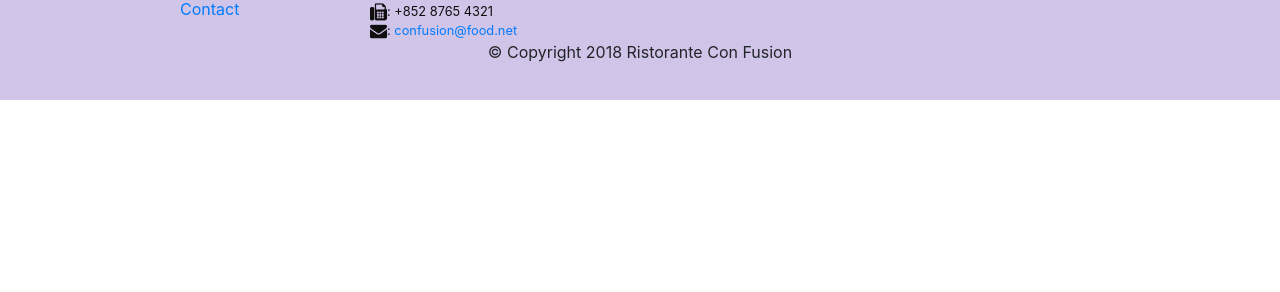
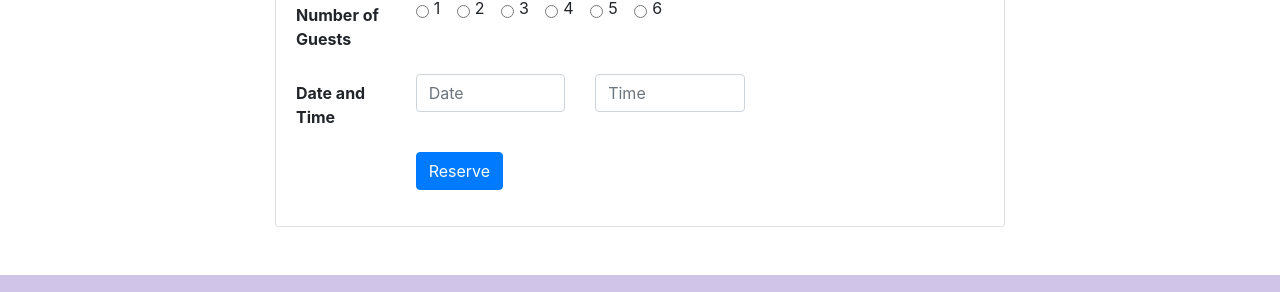
Before and after one commit to thuong2901/bootstrap-4, a website: page index.html in a window 1280 px wide. Shown: the part 1661-1953 px from the top of the page. Before the commit the page ends 1761 px from the top, so only its background shows below. Drawn offline with nearby package versions, Linux system fonts and the light colour scheme.

Commit message:
assignment 2

```diff
--- a/index.html
+++ b/index.html
@@ -40,8 +40,11 @@
                     <h1>Ristorante con Fusion</h1>
                     <p>We take inspiration from the World's best cuisines, and create a unique fusion experience. Our lipsmacking creations will tickle your culinary senses!</p>
                 </div>
+                <div class="col-12 col-sm-3 align-self-center">
+                    <img src="img/logo.png" class="img-fluid">
+                </div>
                 <div class="col-12 col-sm align-self-center">
-                    <img src="img/logo.png" class="img-fluid">
+                    <a href="#reservation-form" class="btn btn-sm btn-block btn-warning" role="button">Reserve Table</a>
                 </div>
             </div>
         </div>
@@ -70,8 +73,13 @@
                 <h3>This Month's Promotions</h3>
             </div>
             <div class="col col-sm order-sm-last col-md">
-                <h2>Weekend Grand Buffet</h2>
-                <p>Featuring mouthwatering combinations with a choice of five different salads, six enticing appetizers, six main entrees and five choicest desserts. Free flowing bubbly and soft drinks. All for just $19.99 per person </p>
+                <div class="media">
+                    <div class="media-body">
+                        <h2 class="mt-0">Weekend Grand Buffet <span class="badge badge-danger">NEW</span></h2>
+                        <p>Featuring mouthwatering combinations with a choice of five different salads, six enticing appetizers, six main entrees and five choicest desserts. Free flowing bubbly and soft drinks. All for just $19.99 per person </p>
+                    </div>
+                    <img class="d-flex mr-3 img-thumbnail align-self-center" src="img/buffet.png" alt="buffet">
+                </div>
             </div>
         </div>
 
@@ -87,6 +95,62 @@
                         <h2 class="mt-0">Alberto Somayya</h2>
                         <h4>Executive Chef</h4>
                         <p class="d-none d-sm-block">Award winning three-star Michelin chef with wide International experience having worked closely with whos-who in the culinary world, he specializes in creating mouthwatering Indo-Italian fusion experiences. </p>
+                    </div>
+                </div>
+            </div>
+        </div>
+        <div class="row align-items-center" id="reservation-form">
+            <div class="col-12 col-sm-8 offset-2">
+                <div class="card mt-5 mb-5">
+                    <h4 class="card-header reservation-card-header bg-primary text-white">Reserve a Table</h4>
+                    <div class="card-body">
+                        <form>
+                            <div class="form-group row">
+                                <dt for="GuestsNum" class="col-md-2 col-form-label">Number of Guests</dt>
+                                <div class="col-md-10">
+                                    <div class="form-check form-check-inline">
+                                        <input class="form-check-input" type="radio" id="opt1" name="opt" value="opt1">
+                                        <label for="opt1">1</label>
+                                    </div>
+                                    <div class="form-check form-check-inline">
+                                        <input class="form-check-input" type="radio" id="opt2" name="opt" value="opt2">
+                                        <label for="opt2">2</label>
+                                    </div>
+                                    <div class="form-check form-check-inline">
+                                        <input class="form-check-input" type="radio" id="opt3" name="opt" value="opt3">
+                                        <label for="opt3">3</label>
+                                    </div>
+                                    <div class="form-check form-check-inline">
+                                        <input class="form-check-input" type="radio" id="opt4" name="opt" value="opt4">
+                                        <label for="opt4">4</label>
+                                    </div>
+                                    <div class="form-check form-check-inline">
+                                        <input class="form-check-input" type="radio" id="opt5" name="opt" value="opt5">
+                                        <label for="opt5">5</label>
+                                    </div>
+                                    <div class="form-check form-check-inline">
+                                        <input class="form-check-input" type="radio" id="opt6" name="opt" value="opt6">
+                                        <label for="opt6">6</label>
+                                    </div>
+                                </div>
+                            </div>
+                            <div class="form-group row">
+                                <dt for="DateAndTime" class="col-md-2 col-form-label">Date and Time</dt>
+                                <div class="col-md-3">
+                                    <input type="text" class="form-control" id="date" name="date" placeholder="Date">
+                                </div>
+                                <div class="col-md-3">
+                                    <input type="text" class="form-control" id="time" name="time" placeholder="Time">
+                                </div>
+                            </div>
+                            <div class="form-group row">
+                                <div class="offset-md-2 col-md-10">
+                                    <button type="submit" class="btn btn-primary">
+                                        Reserve
+                                    </button>
+                                </div>
+                            </div>
+                        </form>
                     </div>
                 </div>
             </div>
```
